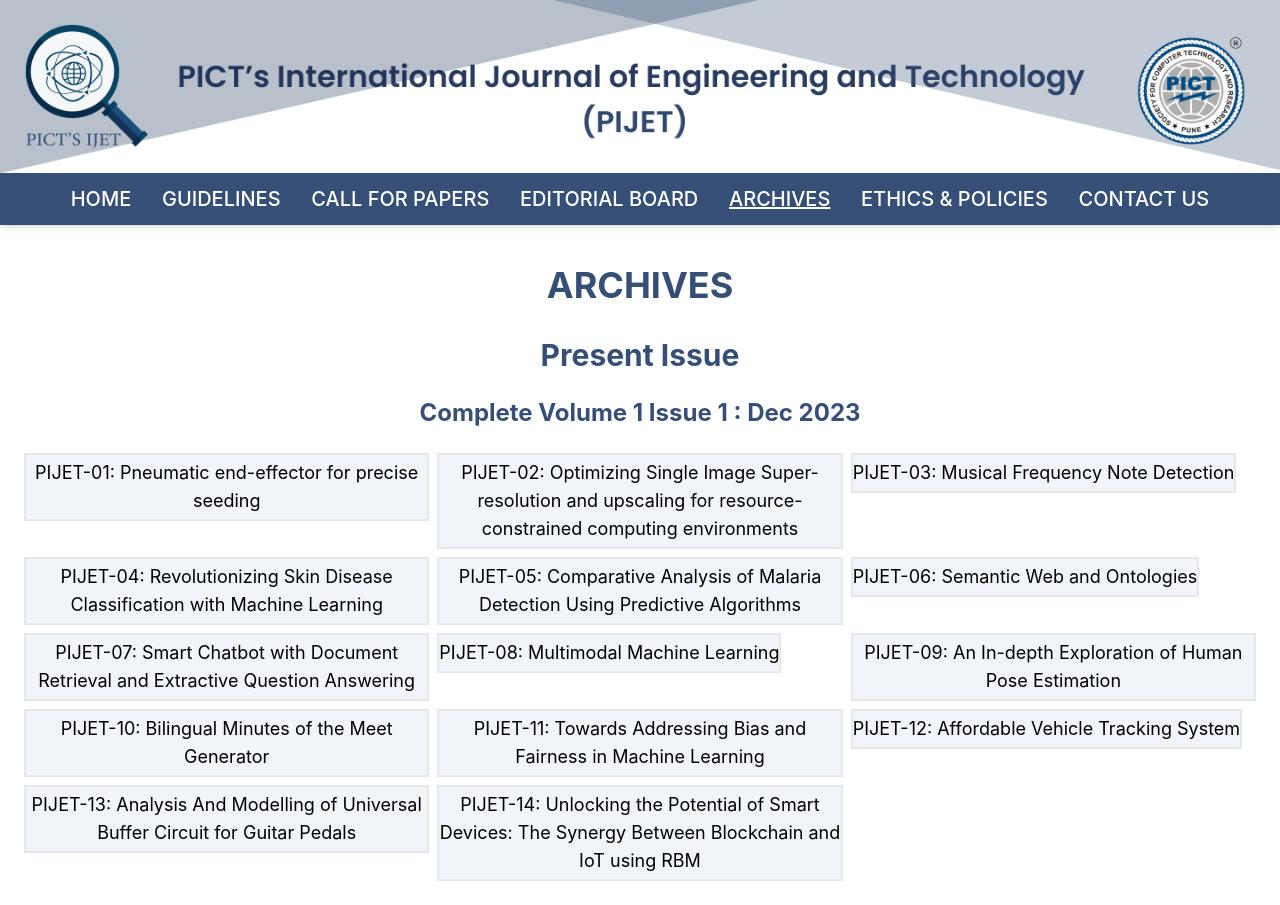
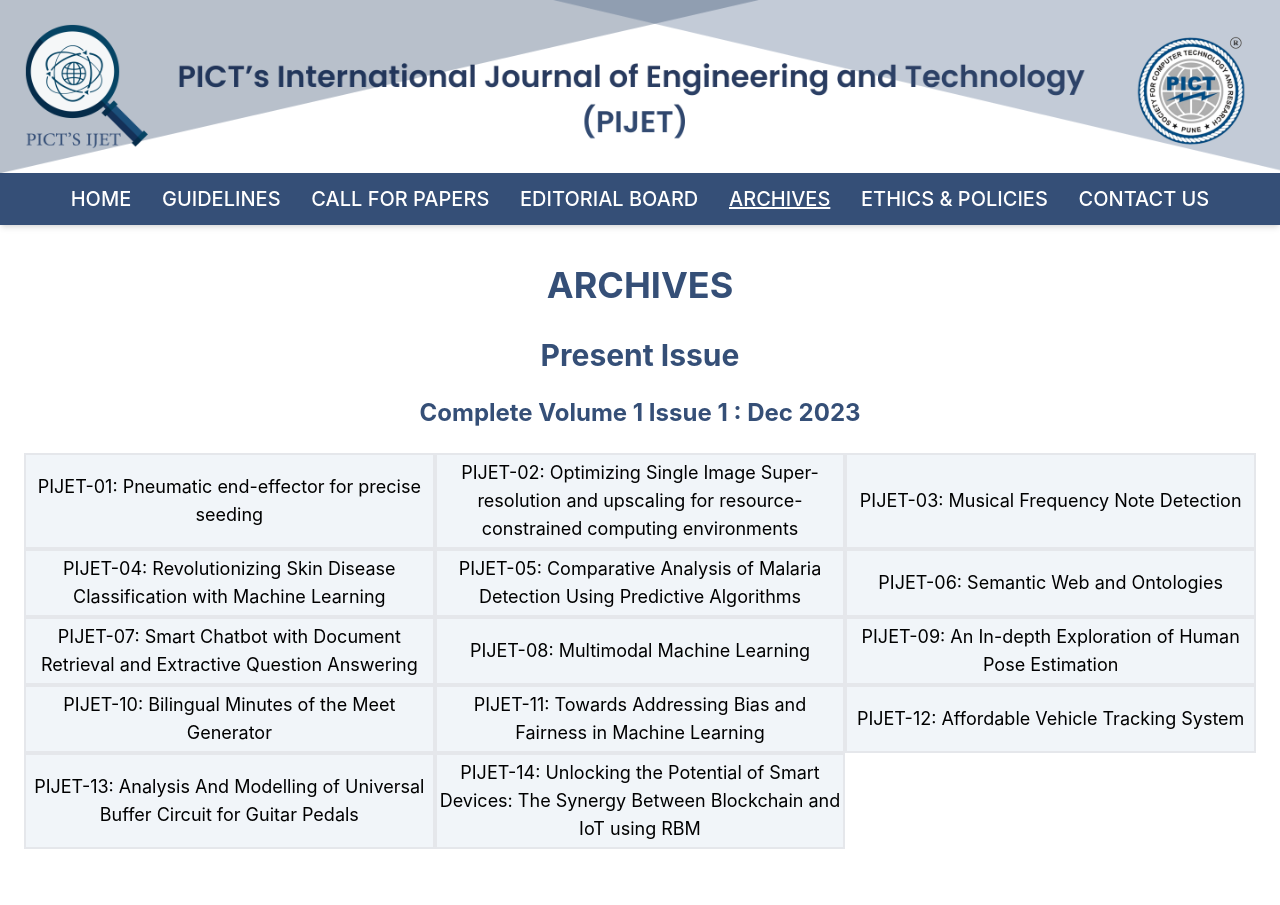
Before and after one commit to Gayatrii12/PIJET, a React (Create React App) app: page /archives in a window 1280 px wide. After the commit the page ends 873 px from the top, so only its background shows below. Built offline with nearby package versions, Linux system fonts and the light colour scheme.

Commit message:
fixed linking

```diff
--- a/src/pages/Archive.js
+++ b/src/pages/Archive.js
@@ -21,20 +21,20 @@ const Archive = () => {
       <h1 className="text-2xl font-bold my-6 text-center text-pijet-blue">
         Complete Volume 1 Issue 1 : Dec 2023
       </h1>
-      <div className="grid grid-cols-3 gap-2">
+      <div className="grid grid-cols-3 gap-0">
         {keys.map((key, index) => (
-          <Link
+          <button
             key={index}
-            to={Vol1_Issue1_paperMap[key]}
-            className="w-full h-full"
+            className="text-black text-lg font-sans text-center py-1 border-2 bg-slate-100 hover:bg-slate-200"
           >
-            <button
+            <a
               key={index}
-              className="text-black text-lg font-sans text-center py-1 border-2 bg-slate-100 hover:bg-slate-200"
+              href={Vol1_Issue1_paperMap[key]}
+              className="w-full h-full"
             >
               {key}
-            </button>
-          </Link>
+            </a>
+          </button>
         ))}
       </div>
     </div>
```
